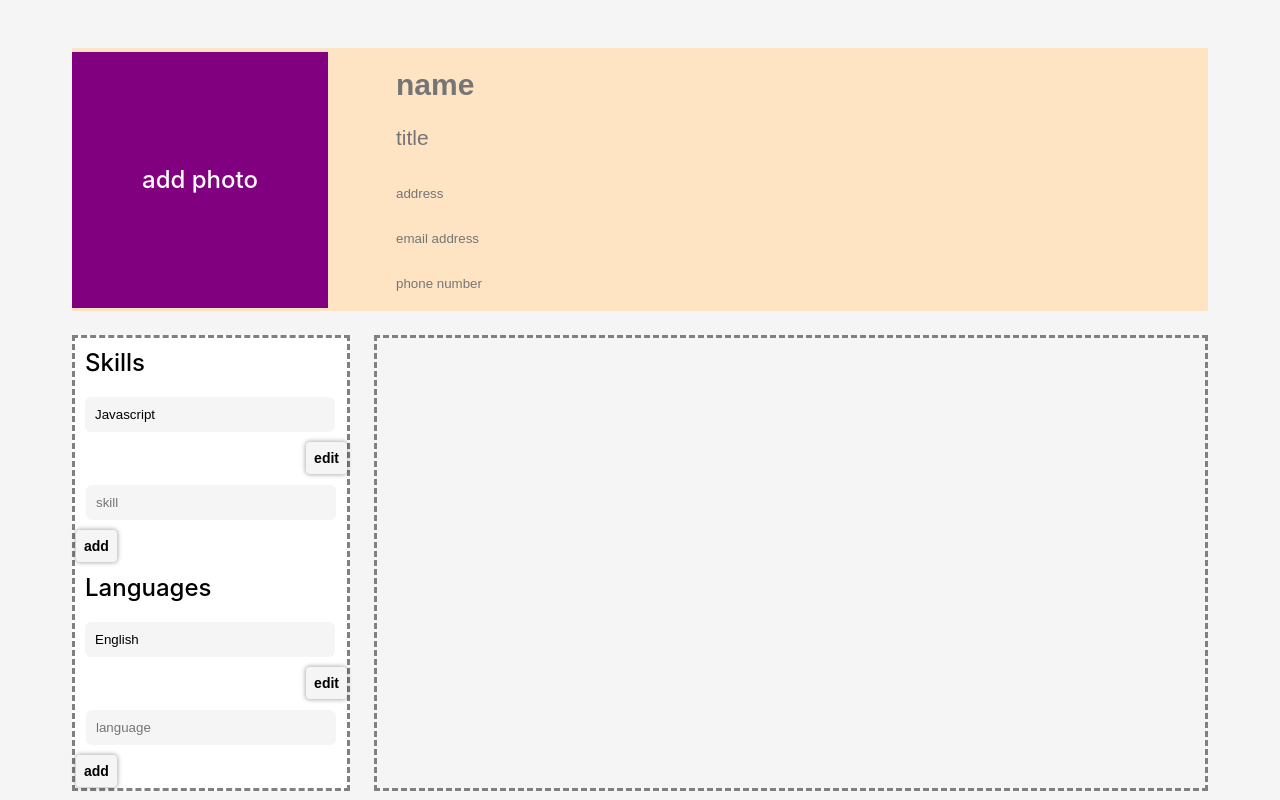
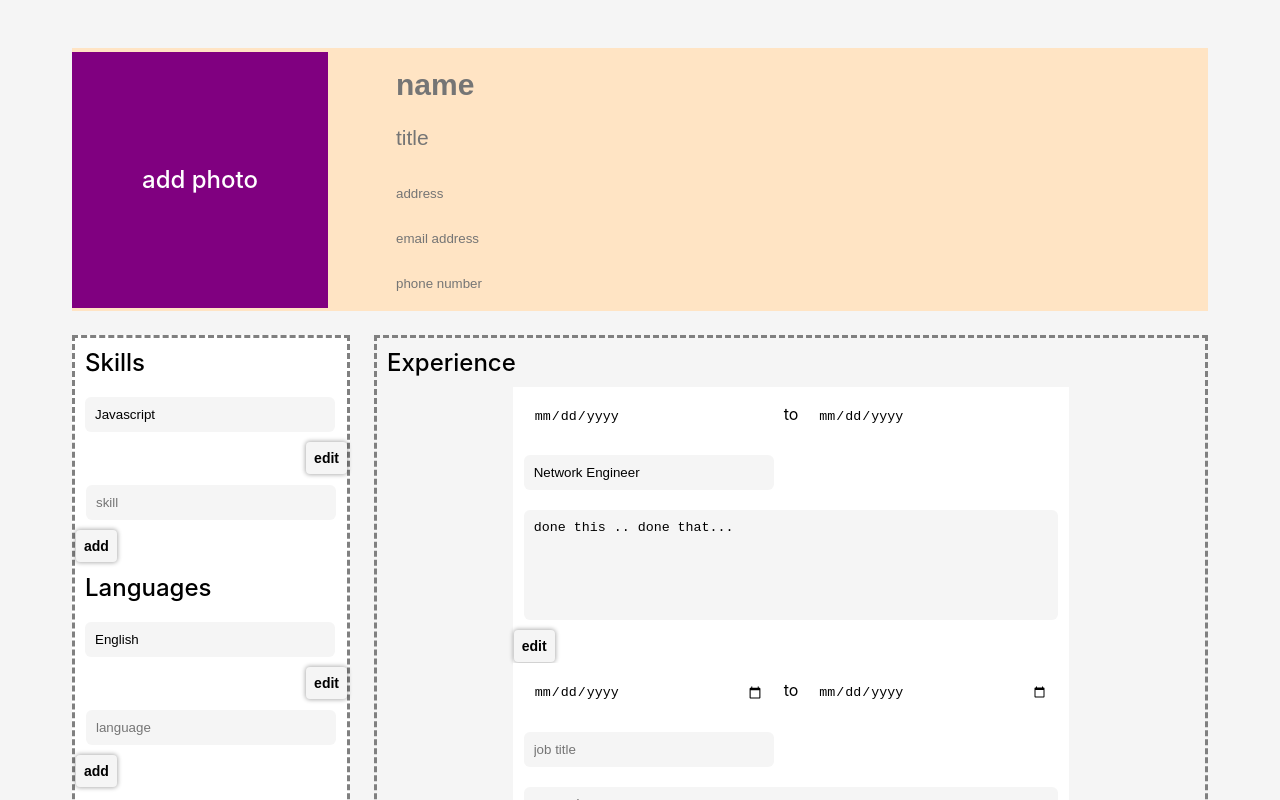
Before and after one commit to thural/CV-Application, a React app: page / in a window 1280 px wide. Shown: the top 800 px of the page. Built offline with nearby package versions, Linux system fonts and the light colour scheme.

Commit message:
Experience component is complete

```diff
--- a/src/App.js
+++ b/src/App.js
@@ -30,9 +30,11 @@ class App extends Component {
             <Languages />
           </div>
           <div className="main">
-            {/*
+
+
+              <Experience />
+              {/*
               <Profile />
-              <Experience />
               <Education />
               */}
           </div>
--- a/src/components/Experience.js
+++ b/src/components/Experience.js
@@ -1,34 +1,35 @@
-import React, { useReducer, useState } from "react";
+import React, { useReducer } from "react";
 import uniqid from "uniqid";
 
-function listReducer(state, action) {
-  switch (action.type) {
+function listReducer(state, { type, id, form, values }) {
+  switch (type) {
     case 'add':
-      return [...state, action.job];
+      return [...state, form];
+
     case 'edit':
-      return state.map(job => {
-        if (job.id == action.id) {
-          job.readOnly = false
-          return job
-        } else return job
+      return state.map(listItem => {
+        if (listItem.id == id) return { ...listItem, readOnly: false }
+        else return listItem
       });
+
     case 'save':
-      return state.map(job => {
-        if (job.id == action.id) {
-          job.value = action.value
-          job.readOnly = false
-          return job
-        } else return job
+      return state.map(listItem => {
+        if (listItem.id == id) return { ...listItem, ...values, readOnly: true } // ToDo: replace values with all form keys
+        else return listItem
       });
-    default:
-      return state
+
+    default: return state
   }
+};
+
+function formReducer(state, { name, value }) {
+  return { ...state, [name]: value }
 };
 
 const Experience = () => {
 
   const [list, setList] = useReducer(listReducer,
-    {
+    [{
       startDate: null,
       endDate: null,
       title: "Network Engineer",
@@ -36,9 +37,10 @@ const Experience = () => {
       id: uniqid(),
       readOnly: true
     },
+    ]
   );
 
-  const [job, setJob] = useState(
+  const [form, setForm] = useReducer(formReducer,
     {
       startDate: null,
       endDate: null,
@@ -47,10 +49,17 @@ const Experience = () => {
       id: uniqid(),
       readOnly: false
     }
-  )
+  );
 
-  const add = (job) => {
-    setList({ job, type: "add" })
+  const handleChange = (event) => {
+    setForm(event.target)
+  };
+
+  const add = (e) => {
+    e.preventDefault();
+    form.readOnly = true;
+    setList({ form, type: "add" });
+    form.id = uniqid();
   };
 
   const edit = (id) => {
@@ -58,14 +67,15 @@ const Experience = () => {
   };
 
   const save = (e, id) => {
-    const value =  e.target.value;
-    setList({ id, type: "save", value })
+    e.preventDefault();
+    const formData = new FormData(e.target);
+    const values = {};
+    for (let [key, value] of formData) { values[key] = value };
+    setList({ id, type: "save", values });
   };
 
-  const handleChange = (e) => {
-    setJob({ [e.target.id]: e.target.value });
-    console.log(list)
-  };
+
+
 
   return (
     <div>
@@ -74,31 +84,50 @@ const Experience = () => {
       {
         list.map(job => (
 
-            <div className="job" key={job.id}>
+          <form className="job" key={job.id} onSubmit={(e) => save(e, job.id)}>
             <div className="date">
-                <input type="date" id="startDate" name="startDate" onChange={(e) => handleChange(e)}></input>
+              <input type="date"
+                id="startDate"
+                name="startDate"
+                defaultValue={job.startDate}
+                readOnly={job.readOnly}
+              >
+              </input>
               <p>to</p>
-                <input type="date" id="endDate" name="endDate" onChange={(e) => handleChange(e)}></input>
+              <input
+                type="date"
+                id="endDate"
+                name="endDate"
+                defaultValue={job.endDate}
+                readOnly={job.readOnly}
+              >
+              </input>
             </div>
-              <input type="text" id="title" name="title" placeholder="job title" onChange={(e) => handleChange(e)}></input>
+            <input type="text"
+              id="title"
+              name="title"
+              defaultValue={job.title}
+              readOnly={job.readOnly}
+              placeholder="job title"
+            >
+            </input>
             <div className="textarea">
               <textarea id="description" name="description"
                 minLength="32"
                 rows="6"
                 maxLength="320"
                 placeholder="experience"
-                  onChange={(e) => this.handleChange(e)}
-                >
+                defaultValue={job.description}
+                readOnly={job.readOnly}>
               </textarea>
             </div>
-              {skill.readOnly && <button type="button" onClick={edit(skill.id)}>edit</button>}
-              {!skill.readOnly && <button type="button" onClick={(e) => save(e, skill.id)}>save</button>}
-            </div>
+            {job.readOnly && <button type="button" onClick={(e) => edit(job.id)}>edit</button>}
+            {!job.readOnly && <button type="submit">save</button>}
+          </form>
 
-        ))
-      }
+        ))}
 
-      <form key={job.id}>
+      <form>
         <div className="job">
           <div className="date">
             <input type="date" id="startDate" name="startDate" onChange={(e) => handleChange(e)}></input>
@@ -117,7 +146,7 @@ const Experience = () => {
             </textarea>
           </div>
         </div>
-        <button type="submit" onClick={add(skill)}>add</button>
+        <button type="submit" onClick={(e) => add(e)}>add</button>
       </form>
     </div>
   )
--- a/src/components/Skills.js
+++ b/src/components/Skills.js
@@ -83,8 +83,8 @@ const Skills = () => {
               defaultValue={value}
               readOnly={readOnly}
             ></input>
-            {readOnly && <button type="button" onClick={e => edit(id)}>edit</button>}
-            {!readOnly && <button type="button" onClick={e => save(e, id)}>save</button>}
+            {readOnly && <button type="button" onClick={(e) => edit(id)}>edit</button>}
+            {!readOnly && <button type="button" onClick={(e) => save(e, id)}>save</button>}
           </div>
         ))
       }
```
Lines whose indentation alone changed are shown as unchanged.
